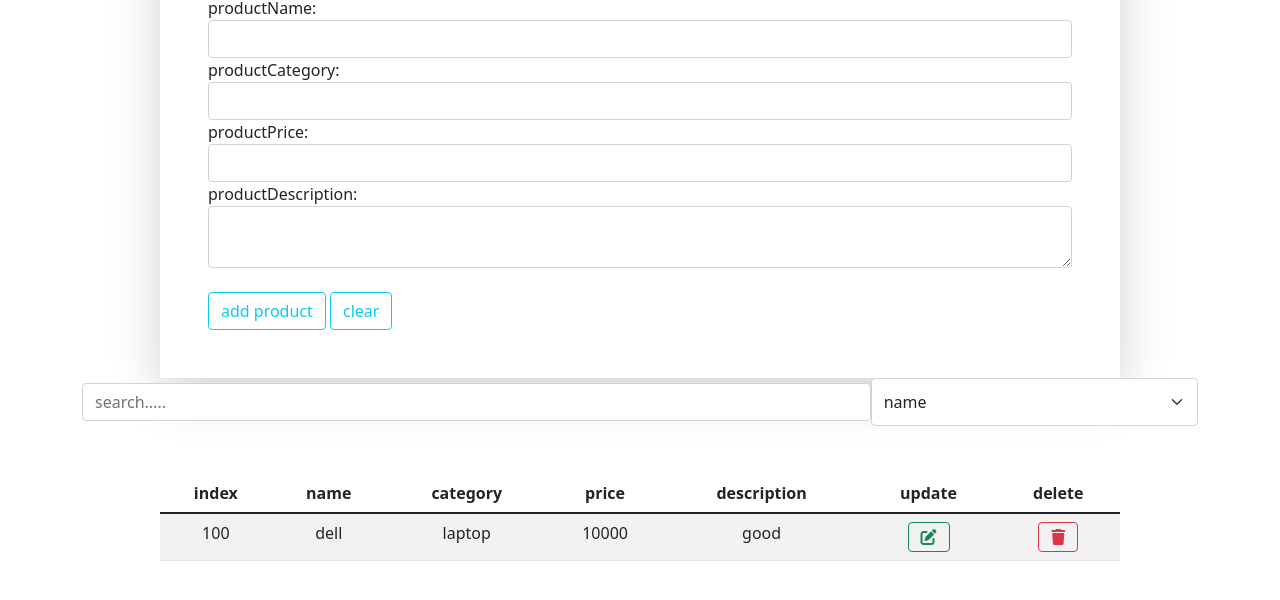
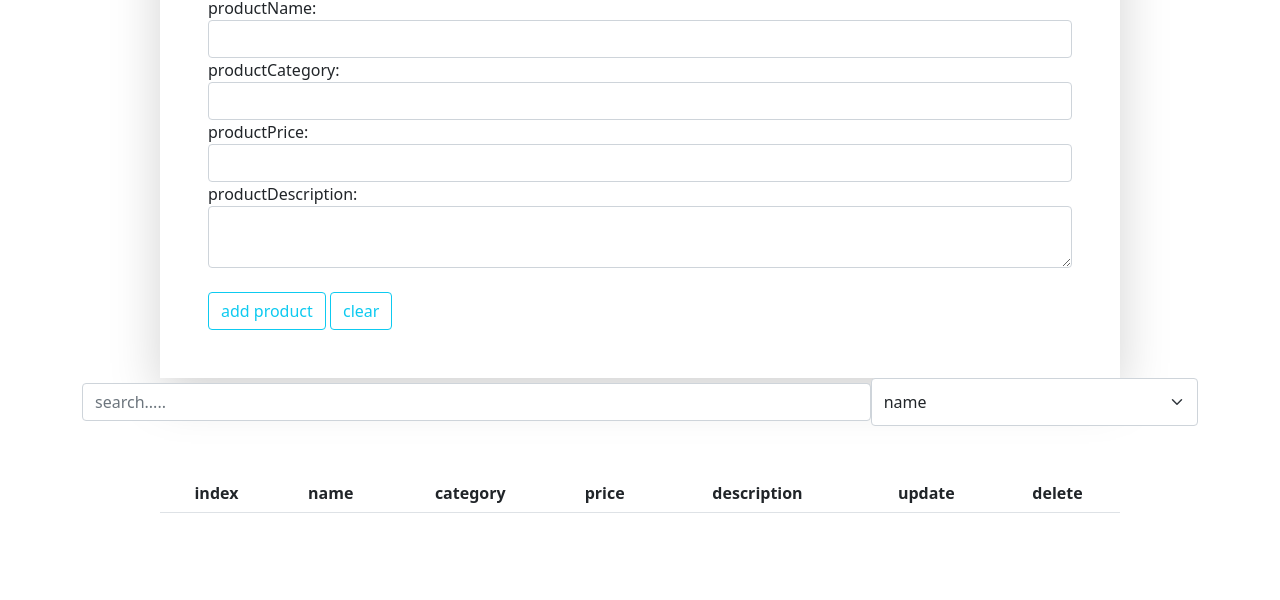
Before and after one commit to fawzy2010eng/cruds, a plain HTML site: page index.html in a window 1280 px wide. Shown: the part 156-756 px from the top of the page. Drawn offline with Linux system fonts and the light colour scheme.

Commit message:
Update index.html

```diff
--- a/index.html
+++ b/index.html
@@ -36,7 +36,7 @@
   </div>
 
   <div class="container d-flex justify-content-center align-items-center">
-    <input onkeyup="search()" type="text" class="form-control" placeholder="search.....">
+    <input onkeyup="search()" type="text" class="search form-control" placeholder="search.....">
 
     <select class="form-select" aria-label=".form-select-lg example">
       <option selected value="name">name</option>
@@ -62,19 +62,49 @@
     </thead>
     <tbody>
 
-      <tr>
+      <!-- <
         <td>100</td>
         <td>dell</td>
         <td>laptop</td>
         <td>10000</td>
         <td>good</td>
         <td>
-          <button class="btn btn-outline-success"> <i class="fa-solid fa-pen-to-square"></i> </button>
+          <button onclick="
+              var x = this.parentElement.parentElement.querySelector('td').innerHTML
+              nameInput.value = array[x].name;
+              categoryInput.value = array[x].cat;
+              priceInput.value = array[x].price;
+              descInput.value=array[x].des;
+              console.log(x);
+              document.querySelector('.create').innerHTML = 'update product';
+              array.splice(index);
+              // array[x] = {
+              //   name:nameInput.value,
+              //   cat:categoryInput.value,
+              //   price:priceInput.value,
+              //   des:descInput.value
+              // }
+              console.log(array.length);
+                console.log(array);
+              display(array);
+              // document.querySelector('.create').innerHTML = 'add product';
+
+
+
+          " class="btn btn-outline-success"> <i class="fa-solid fa-pen-to-square"></i> </button>
         </td>
         <td>
-          <button class=" btn btn-outline-danger"> <i class="fa-solid fa-trash"></i> </button>
+          <button onclick="
+            var x = this.parentElement.parentElement.querySelector('td').innerHTML
+            array.splice(x,1)
+            console.log(array);
+            display(array)
+
+
+          " class="remove btn btn-outline-danger"> <i class="fa-solid fa-trash"></i>
+          </button>
         </td>
-      </tr>
+      </tr> -->
 
     </tbody>
   </table>
```
